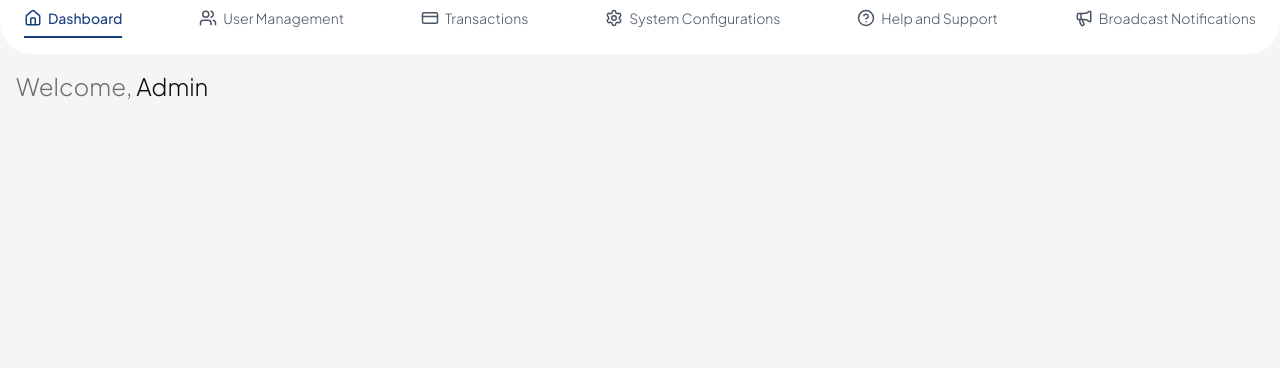
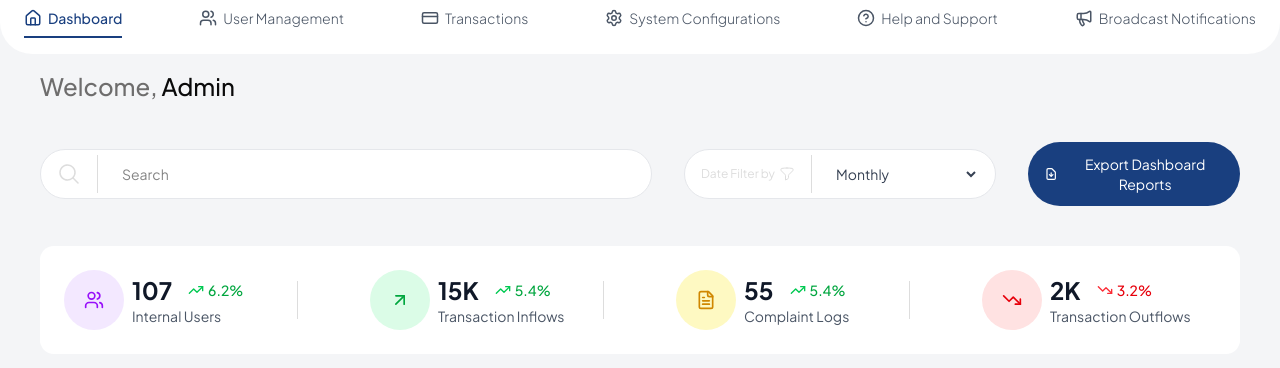
Before and after one commit to devchux/jb-admin, a Next.js app: page /dashboard in a window 1280 px wide. Shown: the part 364-732 px from the top of the page. Built offline with nearby package versions, Linux system fonts and the light colour scheme.

Commit message:
chore/update to dashboard

```diff
--- a/app/dashboard/page.tsx
+++ b/app/dashboard/page.tsx
@@ -1,13 +1,174 @@
-import React from 'react';
+'use client';
+import React, { useState } from 'react';
+import {
+  Users,
+  ArrowUpRight,
+  FileText,
+  TrendingUp,
+  TrendingDown,
+} from 'lucide-react';
+
+import { MagnifyingGlassIcon } from '@heroicons/react/24/solid';
+import { FunnelIcon } from '@heroicons/react/24/outline';
 
 const Dashboard = () => {
+  const [dateFilter, setDateFilter] = useState('Monthly');
+
+  const metrics = [
+    {
+      id: 1,
+      title: 'Internal Users',
+      value: '107',
+      growth: 6.2,
+      isPositive: true,
+      icon: Users,
+      bgColor: 'bg-purple-100',
+      iconColor: 'text-purple-600',
+    },
+    {
+      id: 2,
+      title: 'Transaction Inflows',
+      value: '15K',
+      growth: 5.4,
+      isPositive: true,
+      icon: ArrowUpRight,
+      bgColor: 'bg-green-100',
+      iconColor: 'text-green-600',
+    },
+    {
+      id: 3,
+      title: 'Complaint Logs',
+      value: '55',
+      growth: 5.4,
+      isPositive: true,
+      icon: FileText,
+      bgColor: 'bg-yellow-100',
+      iconColor: 'text-yellow-600',
+    },
+    {
+      id: 4,
+      title: 'Transaction Outflows',
+      value: '2K',
+      growth: 3.2,
+      isPositive: false,
+      icon: TrendingDown,
+      bgColor: 'bg-red-100',
+      iconColor: 'text-red-600',
+    },
+  ];
+
+  const dateOptions = ['Daily', 'Weekly', 'Monthly', 'Yearly'];
+
   return (
-    <>
-      <div className="font-light text-2xl">
-        {' '}
+    <div className="px-6">
+      {/* Greatings */}
+      <div className="font-medium text-2xl">
         <span className="text-[#6E6D6D]">Welcome, </span>Admin
       </div>
-    </>
+
+      {/* Header Section */}
+      <div className="flex w-full justify-between items-center my-[40px]">
+        <div className="flex items-center flex-2/4 h-5 bg-white p-4  pr-4 py-6 mr-8 border border-gray-200 rounded-full ">
+          <MagnifyingGlassIcon className="w-6 h-6 text-[#dddddd]" />
+          <div className=" h-[38px] pl-4 border-[#dddddd] border-r-1"></div>
+          <input
+            type="text"
+            placeholder="Search"
+            className=" flex flex-1 pl-6 text-sm focus:outline-none focus:border-transparent"
+          />
+        </div>
+
+        <div className="flex w-full items-center flex-1/4 h-5 bg-white p-4  pr-4 py-6 mr-8 border border-gray-200 rounded-full">
+          <div className="flex flex-1 items-center space-x-2">
+            <span className="text-xs text-[#dddddd] flex flex-row items-center">
+              Date Filter by
+              <FunnelIcon className="w-4 h-4 ml-1 text-[#dddddd]" />{' '}
+            </span>
+            <div className=" h-[38px] pl-2 border-[#dddddd] border-r-1"></div>
+            <select
+              value={dateFilter}
+              onChange={(e) => setDateFilter(e.target.value)}
+              className="flex flex-1 px-3 py-2 text-sm text-gray-700 focus:outline-none focus:border-transparent"
+            >
+              {dateOptions.map((option) => (
+                <option key={option} value={option}>
+                  {option}
+                </option>
+              ))}
+            </select>
+          </div>
+        </div>
+
+        <button className=" bg-[#193F7F]  flex-1/6   text-white px-4 py-3 text-sm rounded-full hover:bg-blue-700 transition-colors flex items-center space-x-2">
+          <svg
+            className="w-4 h-4"
+            fill="none"
+            stroke="currentColor"
+            viewBox="0 0 24 24"
+          >
+            <path
+              strokeLinecap="round"
+              strokeLinejoin="round"
+              strokeWidth={2}
+              d="M12 10v6m0 0l-3-3m3 3l3-3m2 8H7a2 2 0 01-2-2V5a2 2 0 012-2h5.586a1 1 0 01.707.293l5.414 5.414a1 1 0 01.293.707V19a2 2 0 01-2 2z"
+            />
+          </svg>
+          <span>Export Dashboard Reports</span>
+        </button>
+      </div>
+
+      {/* Metrics Cards */}
+      <div className="flex flex-row items-center justify-between gap-6 rounded-2xl bg-white">
+        {metrics.map((metric) => {
+          const IconComponent = metric.icon;
+
+          return (
+            <div
+              key={metric.id}
+              className="bg-white rounded-xl p-6 flex flex-1 flex-row items-center "
+            >
+              <div className="flex flex-1  items-start justify-between">
+                <div className="flex-1 flex flex-row items-center justify-b">
+                  <div
+                    className={`w-[60px] h-[60px] ${metric.bgColor} rounded-full flex items-center justify-center `}
+                  >
+                    <IconComponent className={`w-5 h-5 ${metric.iconColor}`} />
+                  </div>
+
+                  <div className="ml-2">
+                    <div className="flex flex-row items-center">
+                      <h3 className="text-2xl font-bold text-gray-900">
+                        {metric.value}
+                      </h3>
+                      <div className="flex items-center space-x-1 ml-4">
+                        {metric.isPositive ? (
+                          <TrendingUp className="w-4 h-4 text-green-500" />
+                        ) : (
+                          <TrendingDown className="w-4 h-4 text-red-500" />
+                        )}
+                        <span
+                          className={`text-sm font-medium ${
+                            metric.isPositive
+                              ? 'text-green-600'
+                              : 'text-red-600'
+                          }`}
+                        >
+                          {metric.growth}%
+                        </span>
+                      </div>
+                    </div>
+                    <p className="text-sm text-gray-600">{metric.title}</p>
+                  </div>
+                </div>
+              </div>
+              {metric.id !== 4 && (
+                <div className=" h-[38px] pl-2 border-[#dddddd] border-r-1"></div>
+              )}
+            </div>
+          );
+        })}
+      </div>
+    </div>
   );
 };
 
```
